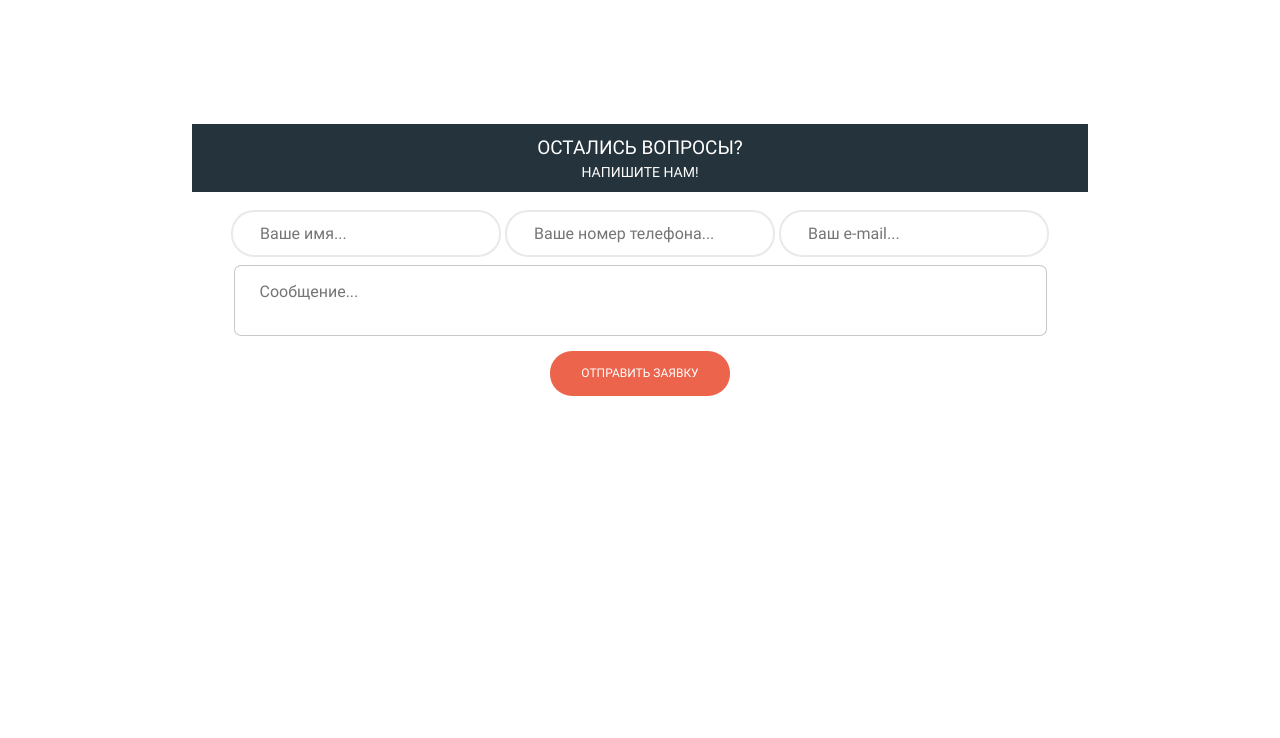
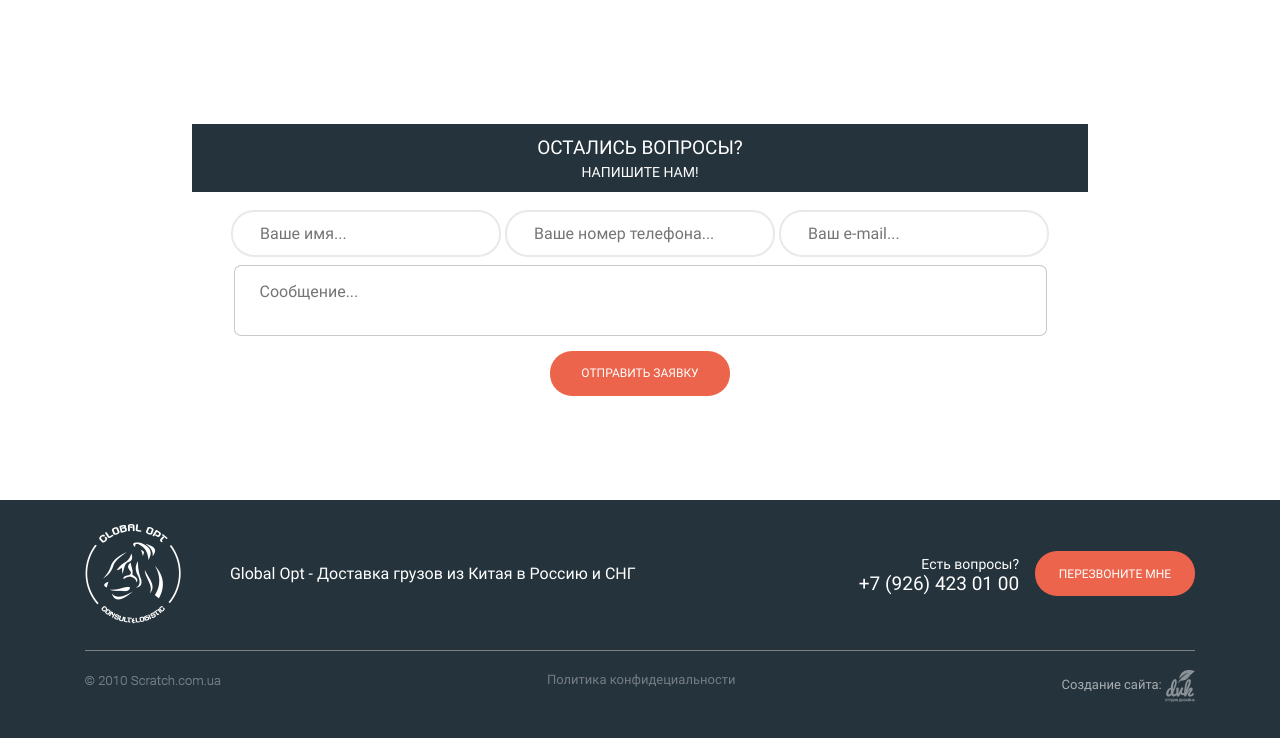
Before and after one commit to BudnikOleksii/Glopt, a website: page src/index.html in a window 1280 px wide. Shown: the part 4654-5392 px from the top of the page. Before the commit the page ends 5154 px from the top, so only its background shows below. Drawn offline with Linux system fonts and the light colour scheme.

Commit message:
added footer section

```diff
--- a/src/index.html
+++ b/src/index.html
@@ -471,6 +471,39 @@
             <iframe src="https://www.google.com/maps/embed?pb=!1m18!1m12!1m3!1d2245.603069818534!2d37.62649916604403!3d55.748025366073314!2m3!1f0!2f0!3f0!3m2!1i1024!2i768!4f13.1!3m3!1m2!1s0x46b54af8f4b2bb81%3A0x45d8b81f41916c35!2z0KHQsNC00L7QstC90LjRh9C10YHQutCw0Y8g0YPQuy4sIDUsINCc0L7RgdC60LLQsCwg0KDQvtGB0YHQuNGPLCAxMTUwMzU!5e0!3m2!1sru!2sua!4v1588932790964!5m2!1sru!2sua" width="100%" height="500" frameborder="0" style="border:0;" allowfullscreen="" aria-hidden="false" tabindex="0"></iframe>
         </div> -->
 
+        <!-- footer -->
+        <footer class="footer">
+            <div class="container">
+                <nav class="nav">
+                    <div>
+                        <img src="icons/glopt_logo.png" alt="glopt" class="nav__logo">
+                    </div>
+                    <div class="footer__official">
+                        Global Opt - Доставка грузов из Китая в Россию и СНГ
+                    </div>
+                    <div class="nav__phone">
+                        Есть вопросы?
+                        <a href="tel:79264230100" class="nav__number">+7 (926) 423 01 00</a>
+                    </div>
+                    <button class="button">Перезвоните мне</button>
+                </nav>
+                <div class="footer__wrapper">
+                    <div class="footer__links">
+                        <a href="#" class="footer_logo">
+                            <img src="icons/©_2010_Scratch.com.ua.png" alt="scratch">
+                        </a>
+                    </div>
+                    <div class="footer__links">
+                        <a href="#" class="footer__link">Политика конфидециальности</a>
+                    </div>
+                    <div class="footer__links">
+                        Создание сайта:
+                        <img src="icons/footer_logo.png" alt="web_creator">
+                    </div>
+                </div>
+            </div>
+        </footer>
+
         <!-- <script src="js/script.js"></script> -->
     </body>
 </html>
--- /dev/null
+++ b/src/sass/blocks/_footer.scss
@@ -0,0 +1,33 @@
+.footer {
+    min-height: 201px;
+    background-color: $bg-color;
+    padding: 24px 0 36px 0;
+    &__official {
+        padding-left: 43px;
+        color: $white;
+        font-size: 16px;
+        font-weight: 700;
+        line-height: 20px;
+    }
+    &__wrapper {
+        margin-top: 26px;
+        padding-top: 19px;
+        display: flex;
+        justify-content: space-between;
+        border-top: 1px solid grey;
+    }
+    &__links {
+        opacity: 0.6;
+        color: $white;
+        font-size: 13px;
+        font-weight: 300;
+    }
+    &__link {
+        text-decoration: none;
+        color: rgba(255, 255, 255, 0.6);
+        &:hover {
+            color: $main-color;
+            text-decoration: underline;
+        }
+    }
+}
--- a/src/sass/style.scss
+++ b/src/sass/style.scss
@@ -16,3 +16,4 @@
 @import './blocks/consultation';
 @import './blocks/work';
 @import './blocks/carousel';
+@import './blocks/footer';
```
Also changed, not shown: src/css/style.min.css.
